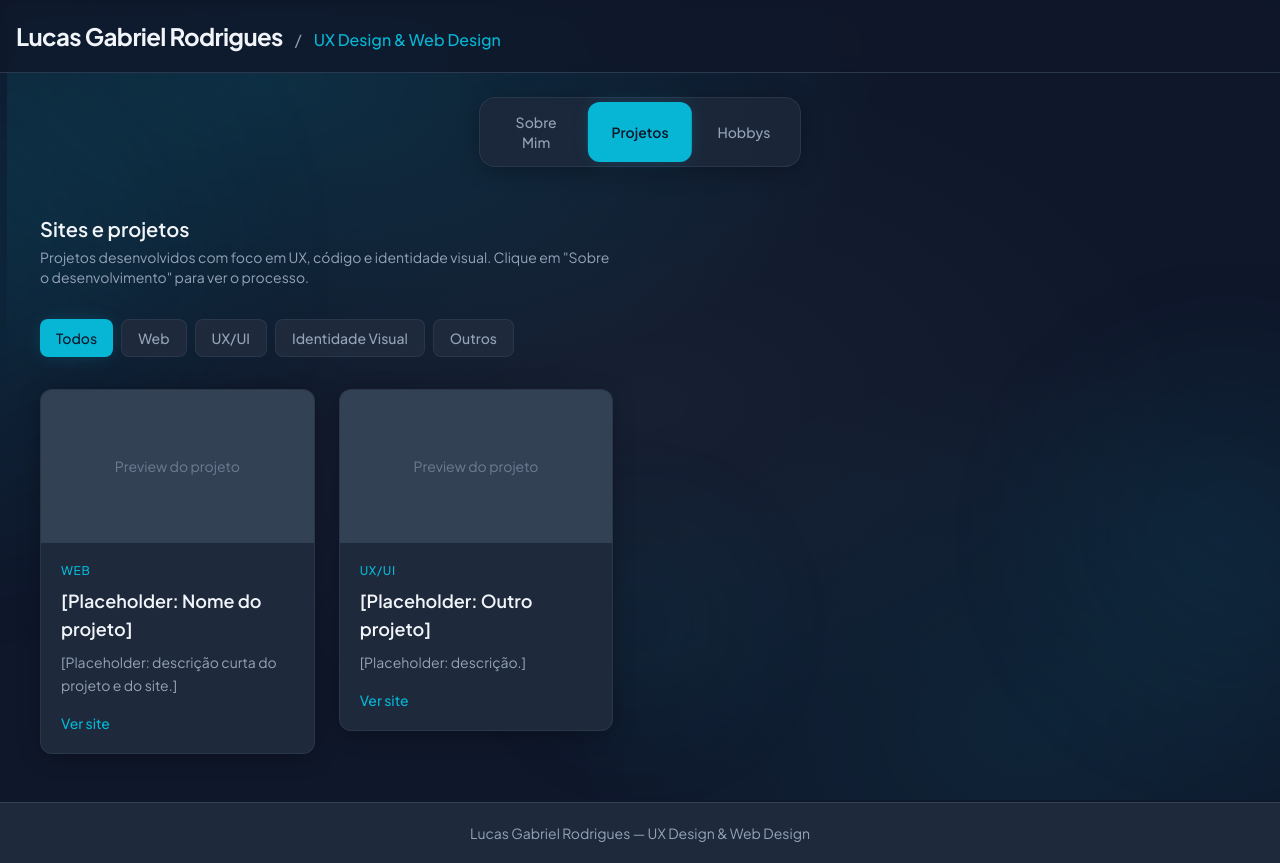
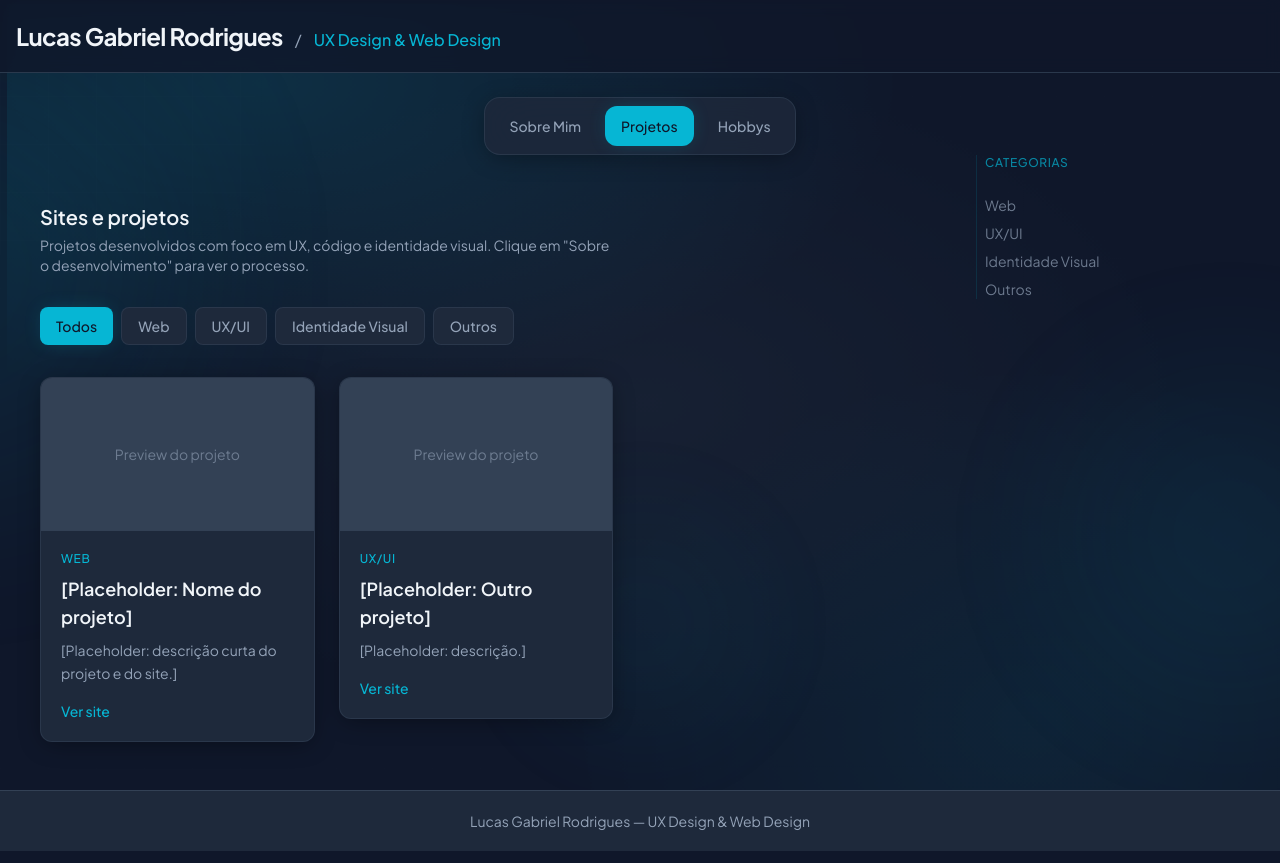
Before and after one commit to VS-LGR/LGR-Design, a Next.js app: page / in a window 1280 px wide. Both pictures are taken after a click on the tab "Projetos". Built offline with nearby package versions, Linux system fonts and the light colour scheme.

Commit message:
Sétimo Commit -> Fix no menu e sidebar

```diff
--- a/src/app/page.tsx
+++ b/src/app/page.tsx
@@ -7,9 +7,24 @@ import { DynamicSidebar } from "@/components/shared/DynamicSidebar";
 import { AboutSection } from "@/components/about/AboutSection";
 import { ProjectGrid } from "@/components/projects/ProjectGrid";
 import { HobbyGrid } from "@/components/hobbies/HobbyGrid";
+import { useScrollSpy } from "@/hooks/useScrollSpy";
+
+const ABOUT_SECTION_IDS = [
+  "about-intro",
+  "about-formacao",
+  "about-experiencia",
+  "about-especialidades",
+  "about-diferencial",
+  "about-preferencias",
+  "about-objetivo",
+];
 
 export default function Home() {
   const [activeTab, setActiveTab] = useState<TabId>("about");
+  const activeSectionId = useScrollSpy(
+    ABOUT_SECTION_IDS,
+    activeTab === "about"
+  );
 
   const handleTabChange = useCallback((tab: TabId) => {
     setActiveTab(tab);
@@ -25,7 +40,10 @@ export default function Home() {
             {activeTab === "projects" && <ProjectGrid />}
             {activeTab === "hobbies" && <HobbyGrid />}
           </div>
-          <DynamicSidebar activeTab={activeTab} />
+          <DynamicSidebar
+            activeTab={activeTab}
+            activeSectionId={activeSectionId}
+          />
         </div>
       </div>
     </>
--- a/src/components/shared/DynamicSidebar.tsx
+++ b/src/components/shared/DynamicSidebar.tsx
@@ -5,46 +5,195 @@ import { aboutContent } from "@/lib/about";
 import { projectCategories } from "@/lib/projects";
 import { hobbiesList } from "@/lib/hobbies";
 
+const ABOUT_SECTION_IDS = [
+  "about-intro",
+  "about-formacao",
+  "about-experiencia",
+  "about-especialidades",
+  "about-diferencial",
+  "about-preferencias",
+  "about-objetivo",
+] as const;
+
 interface DynamicSidebarProps {
   activeTab: TabId;
+  /** Quando na aba Sobre Mim, id da seção em foco (scroll spy). */
+  activeSectionId?: string | null;
 }
 
-const sidebarConfig = {
-  about: {
-    title: "Especialidades",
-    items: aboutContent.specialties,
-  },
-  projects: {
-    title: "Categorias",
-    items: projectCategories.map((c) => c.label),
-  },
-  hobbies: {
-    title: "Hobbys",
-    items: hobbiesList.map((h) => h.title),
-  },
-} as const;
+function AboutSidebarContent({ sectionId }: { sectionId: string }) {
+  switch (sectionId) {
+    case "about-intro":
+      return (
+        <>
+          <p className="text-xs font-medium text-accent uppercase tracking-wider">
+            Sobre Mim
+          </p>
+          <p className="text-sm text-muted mt-2 leading-relaxed">
+            Designer com foco em UI/UX, desenvolvimento web e criação visual
+            estratégica.
+          </p>
+        </>
+      );
+    case "about-formacao":
+      return (
+        <>
+          <p className="text-xs font-medium text-accent uppercase tracking-wider">
+            Formação
+          </p>
+          <ul className="space-y-2 text-sm text-muted mt-2">
+            {aboutContent.formation.slice(0, 6).map((item, i) => (
+              <li key={i}>{item.title}</li>
+            ))}
+          </ul>
+        </>
+      );
+    case "about-experiencia":
+      return (
+        <>
+          <p className="text-xs font-medium text-accent uppercase tracking-wider">
+            Experiência
+          </p>
+          <ul className="space-y-2 text-sm text-muted mt-2">
+            {aboutContent.experience.map((item, i) => (
+              <li key={i}>{item.title}</li>
+            ))}
+          </ul>
+        </>
+      );
+    case "about-especialidades":
+      return (
+        <>
+          <p className="text-xs font-medium text-accent uppercase tracking-wider">
+            Especialidades
+          </p>
+          <ul className="space-y-2 text-sm text-muted mt-2">
+            {aboutContent.specialties.map((s, i) => (
+              <li key={i}>{s}</li>
+            ))}
+          </ul>
+        </>
+      );
+    case "about-diferencial":
+      return (
+        <>
+          <p className="text-xs font-medium text-accent uppercase tracking-wider">
+            Diferencial
+          </p>
+          <ul className="space-y-2 text-sm text-muted mt-2">
+            {aboutContent.differential.map((d, i) => (
+              <li key={i}>{d}</li>
+            ))}
+          </ul>
+        </>
+      );
+    case "about-preferencias":
+      return (
+        <>
+          <p className="text-xs font-medium text-accent uppercase tracking-wider">
+            Preferências criativas
+          </p>
+          <ul className="space-y-2 text-sm text-muted mt-2">
+            {aboutContent.creativePreferences.map((p, i) => (
+              <li key={i}>{p}</li>
+            ))}
+          </ul>
+        </>
+      );
+    case "about-objetivo":
+      return (
+        <>
+          <p className="text-xs font-medium text-accent uppercase tracking-wider">
+            Objetivo
+          </p>
+          <p className="text-sm text-muted mt-2 leading-relaxed line-clamp-6">
+            {aboutContent.professionalObjective}
+          </p>
+        </>
+      );
+    default:
+      return (
+        <>
+          <p className="text-xs font-medium text-accent uppercase tracking-wider">
+            Especialidades
+          </p>
+          <ul className="space-y-2 text-sm text-muted mt-2">
+            {aboutContent.specialties.slice(0, 8).map((s, i) => (
+              <li key={i}>{s}</li>
+            ))}
+          </ul>
+        </>
+      );
+  }
+}
 
-export function DynamicSidebar({ activeTab }: DynamicSidebarProps) {
-  const config = sidebarConfig[activeTab];
+export function DynamicSidebar({
+  activeTab,
+  activeSectionId,
+}: DynamicSidebarProps) {
+  const isAbout = activeTab === "about";
+  const sectionId =
+    isAbout && activeSectionId && ABOUT_SECTION_IDS.includes(activeSectionId as (typeof ABOUT_SECTION_IDS)[number])
+      ? activeSectionId
+      : isAbout
+        ? "about-intro"
+        : null;
 
+  if (isAbout && sectionId) {
     return (
       <aside
-      className="hidden xl:block sticky top-32 h-fit opacity-60 transition-opacity duration-300"
-      aria-label="Resumo do tópico"
+        className="hidden xl:block sticky top-32 h-fit opacity-70 transition-opacity duration-300"
+        aria-label="Resumo da seção em vista"
       >
         <div
-        key={activeTab}
+          key={sectionId}
           className="space-y-6 pl-2 border-l border-accent/20 animate-in"
         >
+          <AboutSidebarContent sectionId={sectionId} />
+        </div>
+      </aside>
+    );
+  }
+
+  if (activeTab === "projects") {
+    return (
+      <aside
+        className="hidden xl:block sticky top-32 h-fit opacity-70 transition-opacity duration-300"
+        aria-label="Categorias"
+      >
+        <div className="space-y-6 pl-2 border-l border-accent/20">
           <p className="text-xs font-medium text-accent uppercase tracking-wider">
-          {config.title}
+            Categorias
           </p>
           <ul className="space-y-2 text-sm text-muted">
-          {config.items.map((item, i) => (
-            <li key={i}>{item}</li>
+            {projectCategories.map((c) => (
+              <li key={c.id}>{c.label}</li>
             ))}
           </ul>
         </div>
       </aside>
     );
   }
+
+  if (activeTab === "hobbies") {
+    return (
+      <aside
+        className="hidden xl:block sticky top-32 h-fit opacity-70 transition-opacity duration-300"
+        aria-label="Hobbys"
+      >
+        <div className="space-y-6 pl-2 border-l border-accent/20">
+          <p className="text-xs font-medium text-accent uppercase tracking-wider">
+            Hobbys
+          </p>
+          <ul className="space-y-2 text-sm text-muted">
+            {hobbiesList.map((h) => (
+              <li key={h.id}>{h.title}</li>
+            ))}
+          </ul>
+        </div>
+      </aside>
+    );
+  }
+
+  return null;
+}
--- a/src/components/shared/TabNav.tsx
+++ b/src/components/shared/TabNav.tsx
@@ -16,11 +16,36 @@ interface TabNavProps {
 
 export function TabNav({ activeTab, onTabChange }: TabNavProps) {
   const [mobileOpen, setMobileOpen] = useState(false);
-  const activeIndex = tabs.findIndex((t) => t.id === activeTab);
 
   useEffect(() => {
     setMobileOpen(false);
   }, [activeTab]);
+
+  const tabList = (
+    <div role="tablist" className="flex flex-wrap gap-2 py-2 md:py-0">
+      {tabs.map((tab) => (
+        <button
+          key={tab.id}
+          role="tab"
+          id={`tab-${tab.id}`}
+          aria-selected={activeTab === tab.id}
+          aria-controls={`panel-${tab.id}`}
+          tabIndex={activeTab === tab.id ? 0 : -1}
+          onClick={() => onTabChange(tab.id)}
+          className={`
+            px-4 py-2.5 rounded-xl text-sm font-medium transition-all duration-300 ease-out focus-ring
+            ${
+              activeTab === tab.id
+                ? "bg-accent text-dark shadow-glow-sm"
+                : "text-muted hover:text-primary hover:bg-surface/80"
+            }
+          `}
+        >
+          {tab.label}
+        </button>
+      ))}
+    </div>
+  );
 
   return (
     <nav
@@ -28,7 +53,6 @@ export function TabNav({ activeTab, onTabChange }: TabNavProps) {
       aria-label="Navegação principal"
     >
       <div className="container mx-auto px-4">
-        {/* Mobile: botão Menu + label da aba */}
         <div className="md:hidden flex items-center justify-between border-b border-border-dark/50 bg-surface/90 backdrop-blur rounded-t-xl px-2 py-2">
           <button
             type="button"
@@ -44,50 +68,13 @@ export function TabNav({ activeTab, onTabChange }: TabNavProps) {
             {tabs.find((t) => t.id === activeTab)?.label}
           </span>
         </div>
-
-        {/* Desktop: segmented control com indicador deslizante */}
         <div
           id="tablist-mobile"
           aria-labelledby="tablist-mobile-toggle"
           className={`md:flex md:justify-center ${mobileOpen ? "block border-b border-border-dark/50 bg-surface/80 backdrop-blur" : "hidden md:block"}`}
         >
-          <div className="relative inline-flex p-1 rounded-2xl border border-border-dark/60 bg-surface/80 backdrop-blur-xl shadow-card">
-            {/* Pill deslizante: desloca-se pela largura de um segmento */}
-            <div
-              className="absolute top-1 bottom-1 rounded-xl bg-accent shadow-glow-sm transition-transform duration-300 ease-out"
-              style={{
-                left: "4px",
-                width: "calc((100% - 8px) / 3)",
-                transform: `translateX(${activeIndex * 100}%)`,
-              }}
-              aria-hidden
-            />
-            {tabs.map((tab, index) => (
-              <button
-                key={tab.id}
-                role="tab"
-                id={`tab-${tab.id}`}
-                aria-selected={activeTab === tab.id}
-                aria-controls={`panel-${tab.id}`}
-                tabIndex={activeTab === tab.id ? 0 : -1}
-                onClick={() => onTabChange(tab.id)}
-                className="relative z-10 flex-1 min-w-[100px] px-5 py-2.5 rounded-xl text-sm font-medium transition-colors duration-200 focus-ring"
-                style={{
-                  color:
-                    activeTab === tab.id
-                      ? "var(--color-dark, #0f172a)"
-                      : undefined,
-                }}
-              >
-                {activeTab === tab.id ? (
-                  <span className="text-dark font-semibold">{tab.label}</span>
-                ) : (
-                  <span className="text-muted hover:text-primary">
-                    {tab.label}
-                  </span>
-                )}
-              </button>
-            ))}
+          <div className="md:inline-flex md:rounded-2xl md:border md:border-border-dark/60 md:bg-surface/80 md:backdrop-blur-xl md:px-2 md:py-2 md:shadow-card">
+            {tabList}
           </div>
         </div>
       </div>
--- /dev/null
+++ b/src/hooks/useScrollSpy.ts
@@ -0,0 +1,61 @@
+"use client";
+
+import { useState, useEffect } from "react";
+
+/**
+ * Retorna o id da seção que está em foco no viewport (para a sidebar acompanhar o scroll).
+ * Considera "em foco" o ponto a 25% do topo da tela.
+ */
+export function useScrollSpy(sectionIds: string[], enabled: boolean): string | null {
+  const [activeId, setActiveId] = useState<string | null>(sectionIds[0] ?? null);
+
+  useEffect(() => {
+    if (!enabled || sectionIds.length === 0) {
+      setActiveId(sectionIds[0] ?? null);
+      return;
+    }
+
+    const getActiveSection = () => {
+      const viewportTop = window.scrollY;
+      const target = viewportTop + window.innerHeight * 0.25;
+      let current: string | null = null;
+      for (const id of sectionIds) {
+        const el = document.getElementById(id);
+        if (!el) continue;
+        const { top, height } = el.getBoundingClientRect();
+        const offsetTop = top + window.scrollY;
+        if (offsetTop <= target && offsetTop + height >= target) {
+          current = id;
+          break;
+        }
+      }
+      if (!current && sectionIds.length > 0) {
+        const first = document.getElementById(sectionIds[0]);
+        const last = document.getElementById(sectionIds[sectionIds.length - 1]);
+        if (first && last) {
+          const firstTop = first.getBoundingClientRect().top + window.scrollY;
+          const lastBottom = last.getBoundingClientRect().bottom + window.scrollY;
+          if (target < firstTop) current = sectionIds[0];
+          else if (target > lastBottom) current = sectionIds[sectionIds.length - 1];
+          else current = sectionIds[0];
+        } else {
+          current = sectionIds[0];
+        }
+      }
+      return current;
+    };
+
+    const onScroll = () => {
+      setActiveId((prev) => {
+        const next = getActiveSection();
+        return next !== prev ? next : prev;
+      });
+    };
+
+    onScroll();
+    window.addEventListener("scroll", onScroll, { passive: true });
+    return () => window.removeEventListener("scroll", onScroll);
+  }, [enabled, sectionIds.join(",")]);
+
+  return activeId;
+}
```
Also changed, not shown: src/components/about/AboutSection.tsx (+7 -0 lines). Lines whose indentation alone changed are shown as unchanged.
